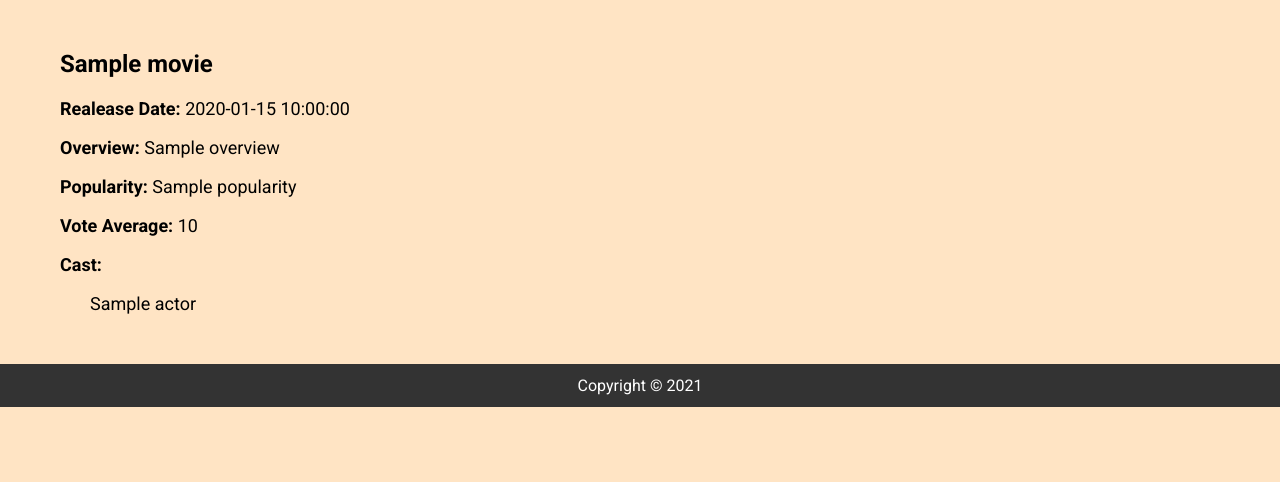
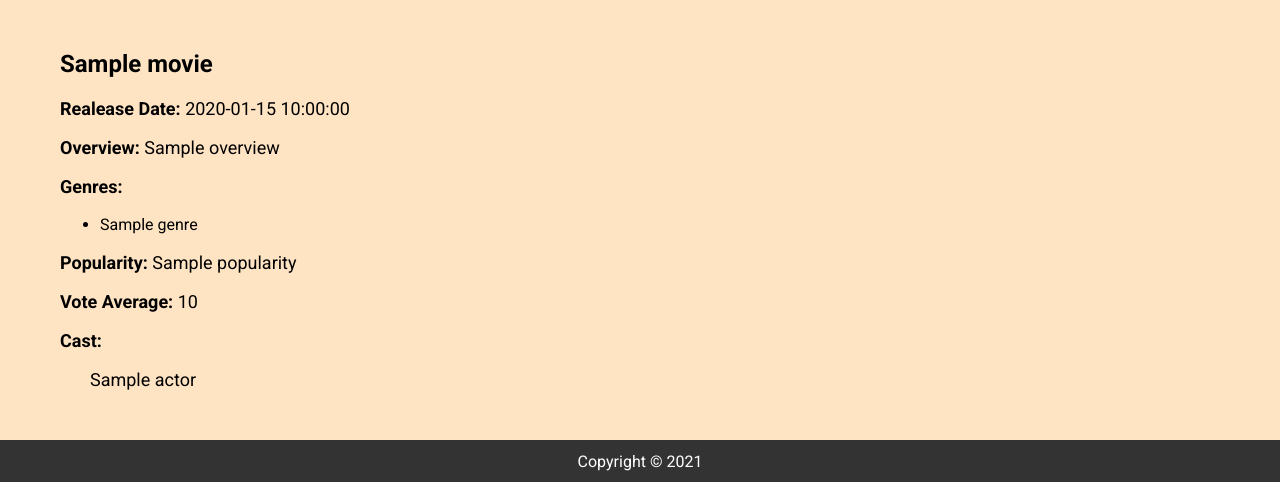
Before and after one commit to adiii07/movie-finder, a Flask app: template movie_finder/templates/movie.html in a window 1280 px wide. Shown: the top 482 px of the page. Run offline with Flask 2, Linux system fonts and the light colour scheme; the template is opened without the code that fills it: most values are stand-ins (such as "Sample title", 1, 10 or a date in 2020).

Commit message:
added genres

```diff
--- a/finder.py
+++ b/finder.py
@@ -23,4 +23,4 @@ def get_cast(id):
         cast.append(actor["name"])
     return cast
 
-print(get_cast(1726))
+print(get_movie(1726).genres)
--- a/movie_finder/templates/movie.html
+++ b/movie_finder/templates/movie.html
@@ -12,6 +12,12 @@
         <h2>{{movie.title}}</h2>
         <p><span>Realease Date: </span>{{ movie.release_date }}</p>
         <p><span>Overview: </span>{{movie.overview}}</p>
+        <p><span>Genres: </span></p>
+        {% for genre in movie.genres %}
+            <ul>
+                <li>{{ genre["name"] }}</li>
+            </ul>
+        {% endfor %}
         <p><span>Popularity:</span> {{ movie.popularity }}</p>
         <p><span>Vote Average:</span> {{movie.vote_average}}</p>
         <p><span>Cast:</span> </p>
```
